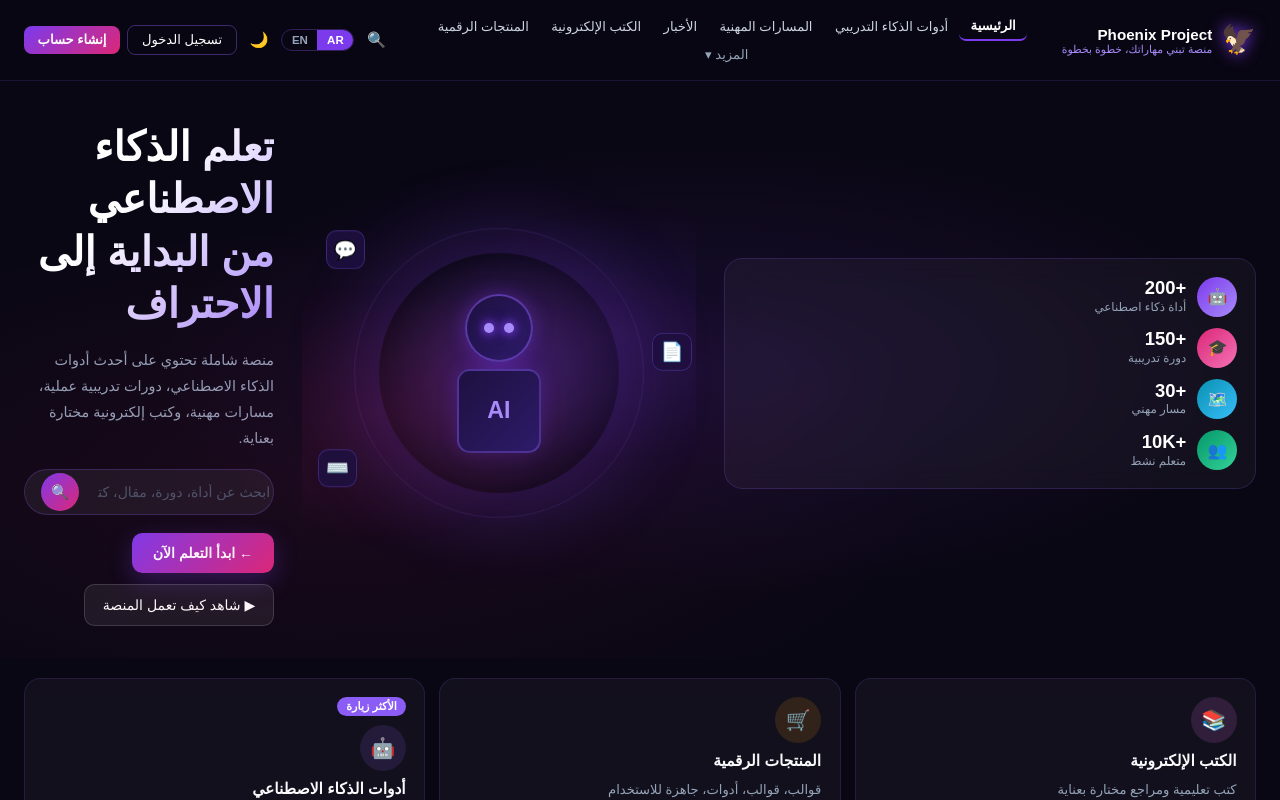
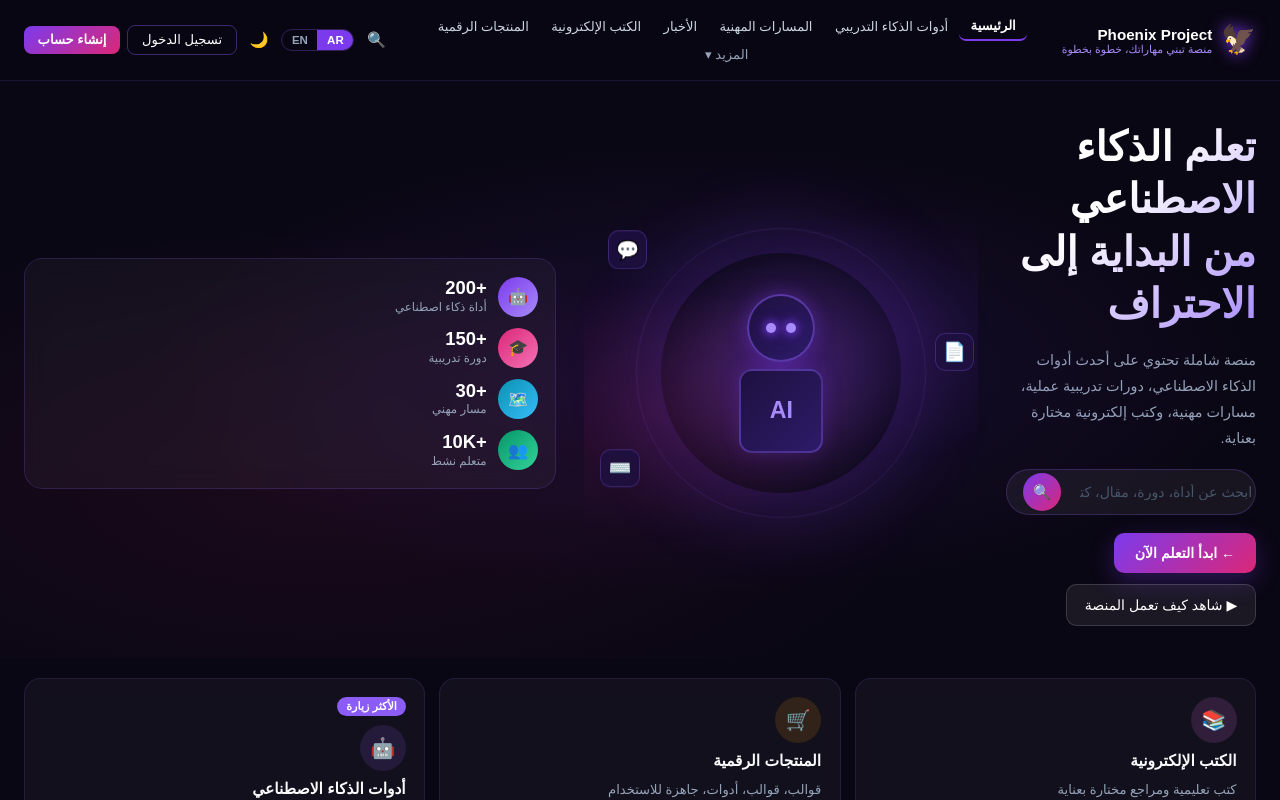
Before and after one commit to tambeabdulkarim/ai-priject, a Next.js app: page /ar in a window 1280 px wide. Shown: the top 800 px of the page. Built offline with nearby package versions, Linux system fonts and the light colour scheme.

Commit message:
fix: reverse grid template columns for proper RTL layout

```diff
--- a/src/app/globals.css
+++ b/src/app/globals.css
@@ -1468,21 +1468,11 @@ main.ph-main {
 /* Reverse grid columns for RTL */
 .rtl .ph-hero-inner {
   direction: rtl;
-  grid-template-columns: 1.15fr 0.85fr 250px;
+  grid-template-columns: 250px 0.85fr 1.15fr;
 }
 
 .rtl .ph-hero-copy {
   direction: rtl;
-  order: 3;
-}
-
-.rtl .ph-illus {
-  order: 2;
-}
-
-.rtl .ph-hero-stats {
-  direction: rtl;
-  order: 1;
 }
 
 .rtl .ph-card-arr {
```
